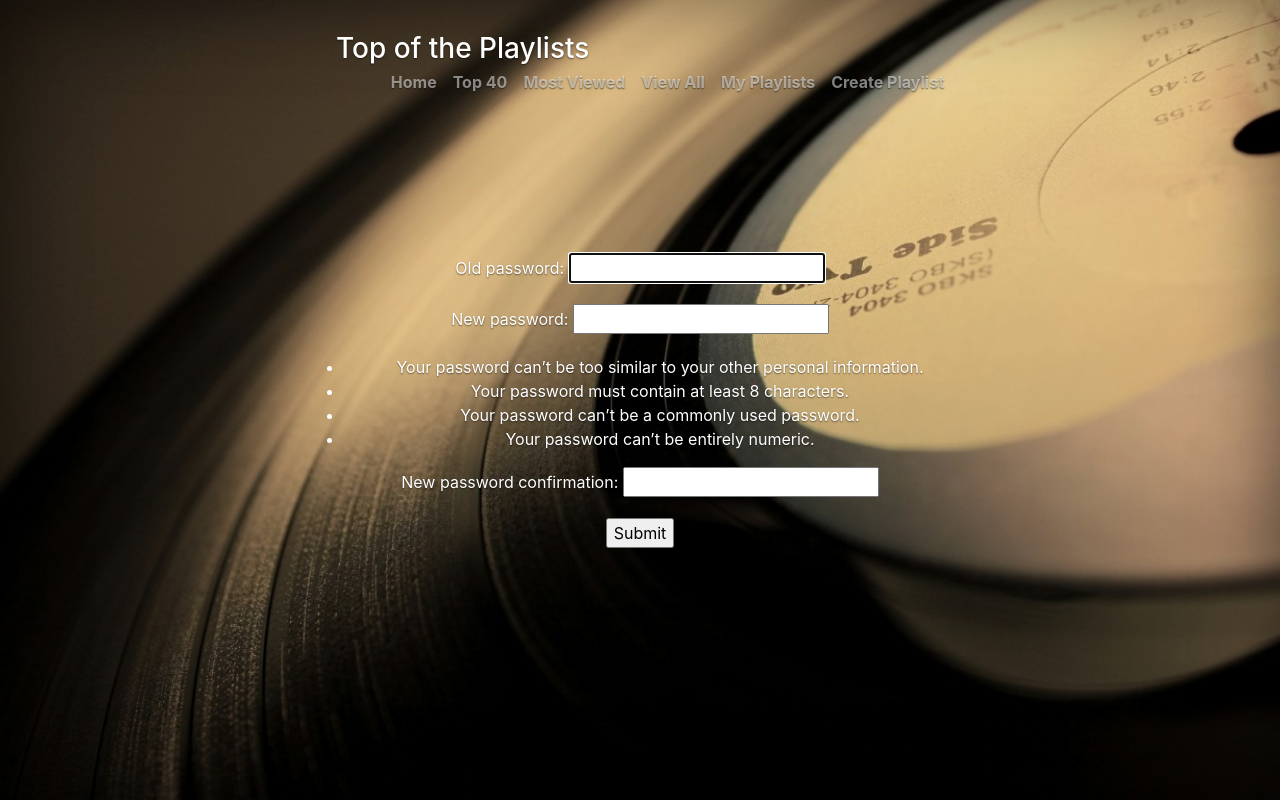
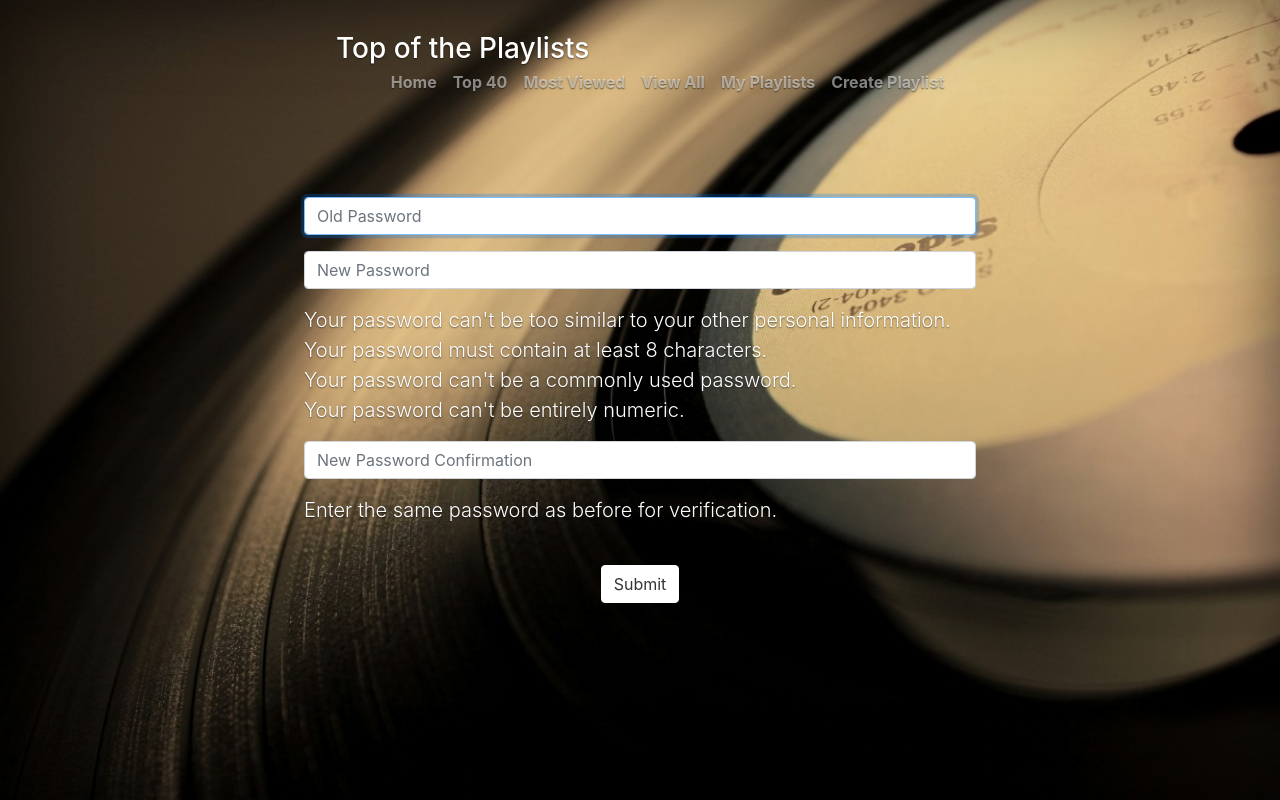
Before and after one commit to rachelclare47/WebApp, a Django app: page /password_change/ in a window 1280 px wide. Run offline with Django 3.2, Linux system fonts and the light colour scheme; the visitor is signed in with stand-in values (Sample User, id 1); parts of the project's set-up code (start-up, migrations or seed data) failed here and were passed over; some libraries are stand-ins or nearby versions.

Commit message:
Password change works

```diff
--- a/WAD/ToP/urls.py
+++ b/WAD/ToP/urls.py
@@ -1,5 +1,6 @@
 from django.conf.urls import url
 from ToP import views
+from django.contrib.auth import views as auth_views
 
 urlpatterns = [
     url(r'^$', views.home, name='home'),
@@ -10,12 +11,9 @@ urlpatterns = [
     url(r'playlist/(?P<playlist_name_slug>[\w\-]+)/add_song/$', views.add_song, name='add_song'),
     url(r'^create_playlist/$', views.create_playlist, name='create_playlist'),
     url(r'^my_playlists/$', views.my_playlists, name='my_playlists'),
+    url(r'^my_playlists/accounts/password_change/$', auth_views.password_change, name='password_change'),
+    url(r'^accounts/password_change/done/$', auth_views.password_change_done, name='password_change_done'),
     url(r'^view_all_playlists/$', views.view_all_playlists, name='view_all_playlists'),
-<<<<<<< HEAD
-    url(r'^password_change/$', views.PasswordChangeView.as_view(), name='password_change'),
-    url(r'^password_change/done/$', views.PasswordChangeDoneView.as_view(), name='password_change_done')
-=======
     url(r'playlist/(?P<playlist_name_slug>[\w\-]+)/comment/$', views.add_comment_to_playlist),
     url(r'playlist/(?P<playlist_name_slug>[\w\-]+)/rating/$', views.add_rating),
->>>>>>> 8301bd0f41936a6dce718810b192c3fd93d7bbfa
 ]
--- a/WAD/WAD/urls.py
+++ b/WAD/WAD/urls.py
@@ -30,8 +30,6 @@ class MyRegistrationView(RegistrationView):
 
 urlpatterns = [
     url(r'^', include('django.contrib.auth.urls')),
-    url(r'^accounts/password_change/$', auth_views.password_change, name='password_change'),
-    url(r'^accounts/password_change/done/$', auth_views.password_change_done, name='password_change_done'),
     url(r'^accounts/password_reset/$', auth_views.password_reset, name='password_reset'),
     url(r'^accounts/password_reset/done/$', auth_views.password_reset_done, name='password_reset_done'),
     url(r'^accounts/password/reset/(?P<uidb64>[0-9A-Za-z_\-]+)/(?P<token>[0-9A-Za-z]{1,13}-[0-9A-Za-z]{1,20})/$', auth_views.password_reset_confirm, name='password_reset_confirm'),
--- a/WAD/templates/registration/password_change_done.html
+++ b/WAD/templates/registration/password_change_done.html
@@ -1,6 +1,6 @@
 {% extends "ToP/base.html" %}
 {% load i18n %}
 
-{% block body_block %}
-	<p>{% trans 'Password Changed' %}</p>
+{% block body %}
+	<p>Password Successfully changed</p>
 {% endblock %}
--- a/WAD/templates/registration/password_change_form.html
+++ b/WAD/templates/registration/password_change_form.html
@@ -2,10 +2,34 @@
 {% load i18n %}
 
 {% block body %}
-	<form method="post" action=".">
+	<form role="form" method="post" action=".">
 		{% csrf_token %}
-		{{ form.as_p }}
-
-		<input type="submit" value="{% trans 'Submit' %}" />
+		<div class="from-group">
+		<p class="lead">
+			<input class="form-control" id="id_old_password" name="old_password" label="Old password" type="password" placeholder="Old Password" required autofocus/>
+		</p>
+		<p class="lead">
+			<input class="form-control" id="id_new_password1" name="new_password1" label="New Password" type="password" placeholder="New Password" required autofocus/>
+		</p>
+		<span class="helptext" align="left">
+		<p class = "lead">
+		Your password can't be too similar to your other personal information.<br/>
+		Your password must contain at least 8 characters.<br/>
+		Your password can't be a commonly used password.<br/>
+		Your password can't be entirely numeric.
+		</p>
+		</span>
+		<p class="lead">
+			<input class="form-control" id="id_new_password2" name="new_password2" label="New Password Confirmation" type="password" placeholder="New Password Confirmation" required autofocus/>
+		</p>
+		<span class="helptext" align="left">
+		<p class="lead">
+			Enter the same password as before for verification.
+		</p>
+		</span>
+		</p>
+		</div>
+		<br/>
+		<button type="submit" class="btn btn-secondary">Submit</button>
 	</form>
 {% endblock %}
```
Also changed, not shown: WAD/ToP/forms.py (+29 -0 lines), WAD/templates/ToP/my_playlist.html (+1 -8 lines), 8 other files.
